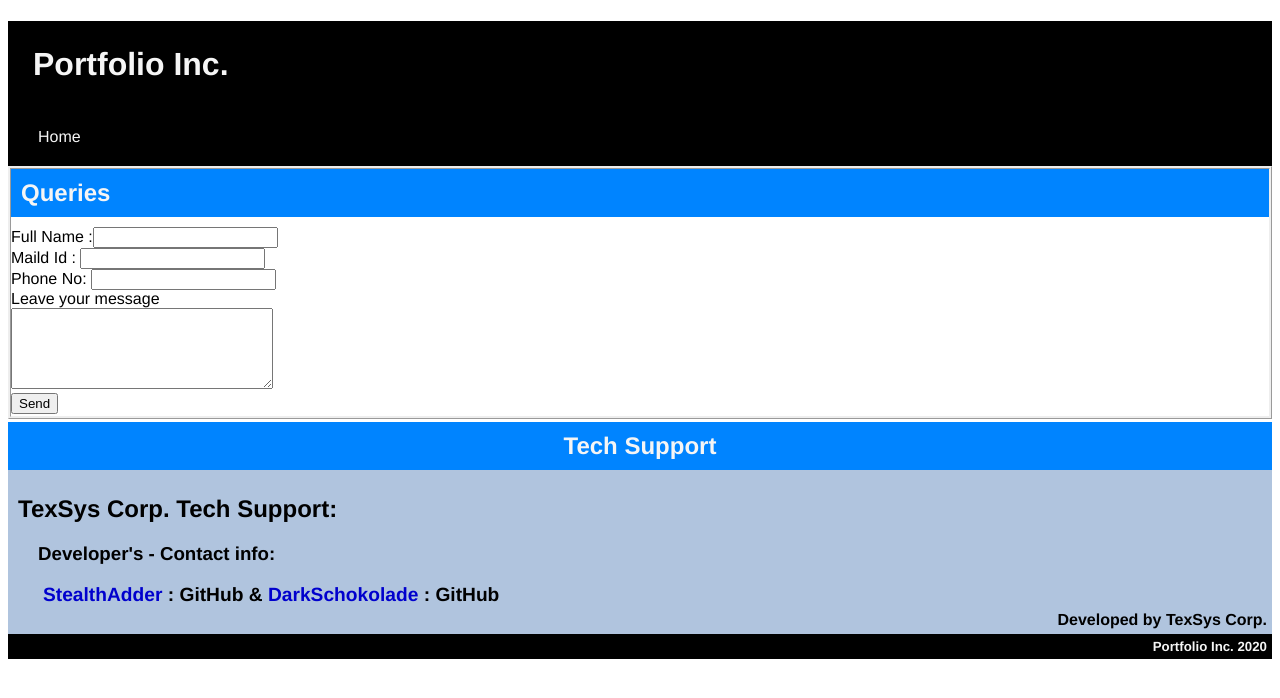
After one commit to StealthAdder/Companies, a PHP site: page /php/site.php in a window 1280 px wide. The commit adds this page. Shown: the top 698 px of the page. Run offline with PHP 8.4, Linux system fonts and the light colour scheme; data that the repository does not hold is empty.

Commit message:
Created Tech Support Page & but need to work on php
Signed-off-by: Hariharan Parthiban <hariharanp2435@gmail.com>

```diff
--- a/css/Elon_CSS/style_ElonMusk.css
+++ b/css/Elon_CSS/style_ElonMusk.css
@@ -34,8 +34,8 @@ body {
 }
 
 img {
-    width: 320px;
-    height: 360px;
+    width: 260px;
+    height: 280px;
     margin-left: 10px;
     border-style: double;
     float: left;
--- /dev/null
+++ b/css/contact_site.css
@@ -0,0 +1,93 @@
+body {
+    font-family: Helvetica;
+}
+
+#dh1 {
+    background-color: black;
+    padding: 20px 10px 20px 10px;
+}
+
+.menu1 {
+    color: whitesmoke;
+    text-decoration: none;
+    padding-right: 50px;
+    padding-left: 20px;
+    align-content: center;
+}
+
+
+#cb {
+    background-color: rgb(0, 132, 255);
+    color: whitesmoke;
+    margin-bottom: 0px;
+    text-align: center;
+    padding: 10px;
+    margin-top: 0px;
+}
+
+#mh1 {
+    background-color: black;
+    color: whitesmoke;
+    padding-left: 10px;
+    padding: 25px;
+    margin-bottom: 0px;
+}
+
+#about_h5 {
+    color: black;
+    text-align: right;
+    margin: 0px;
+    padding: 5px 5px 5px 0px
+}
+
+#cb1 {
+    padding-top: 25px;
+    margin-top: 0px;
+    padding-left: 10px;
+}
+
+#md1 {
+    background-color: lightsteelblue;
+}
+
+#dcih3 {
+    padding-left: 30px;
+}
+
+#devgit {
+    font-size: larger;
+    font-weight: bold;
+    color: mediumblue;
+}
+
+#SAspan {
+    padding-left: 35px;
+}
+
+.adevgit {
+    text-decoration: none;
+    color: black;
+}
+
+#md2 {
+    border-style: ridge;
+    margin-bottom: 3px;
+    padding-bottom: 2px;
+}
+
+#fh5 {
+    background-color: black;
+    color: whitesmoke;
+    padding: 5px 5px 5px 5px;
+    text-align: right;
+    margin-top: 0px;
+}
+
+#gint {
+    text-align: left;
+    margin: 0px;
+    padding: 10px 0px 10px 10px;
+    margin-bottom: 10px;
+    background-color: rgb(0, 132, 255);
+    color: whitesmoke;
+}
--- /dev/null
+++ b/php/site.php
@@ -0,0 +1,45 @@
+<!DOCTYPE html>
+<html lang="en">
+<head>
+    <meta charset="UTF-8">
+    <meta name="viewport" content="width=device-width, initial-scale=1.0">
+    <title>Contact-Us</title>
+    <link rel="stylesheet" href="/css/contact_site.css">
+</head>
+<body>
+    <header>
+        <h1 id="mh1">Portfolio Inc.</h1>
+        <div id="dh1">
+            <span><a href="/index.html" class="menu1">Home</a></span>
+        </div>
+    </header>
+    <main>
+        <div id="md2">
+            <h2 id="gint">Queries</h2>
+            <div id="frm">
+                <form action="<?php echo htmlspecialchars($_SERVER["PHP_SLEF"]);?>" method="post">
+                Full Name :<input type="text" name="flName"><br>
+                Maild Id : <input type="text" name="mail"><br>
+                Phone No: <input type="text" name="phoneNo"><br>
+                <span id="lym">Leave your message</span><br>
+                <textarea name="msg" id="" cols="30" rows="5"></textarea><br>
+                <input type="submit" value="Send" id="submit">
+                </form>
+            </div>
+        </div>
+        <h2 id="cb">Tech Support</h2>
+        <div id="md1">
+            <h2 id="cb1">TexSys Corp. Tech Support:</h2>
+            <h3 id="dcih3">Developer's - Contact info:</h3>
+            <div id="devgit">
+                <span id="SAspan">StealthAdder<a href="https://github.com/StealthAdder" target="_blank" class="adevgit"> : GitHub &</a><span>
+                <span id="DSspan">DarkSchokolade<a href="https://github.com/DarkSchokolade" target="_blank" class="adevgit"> : GitHub</a></span>
+            </div>
+            <h4 id="about_h5">Developed by TexSys Corp.</h4>
+        </div>
+    </main>
+    <footer>
+        <h5 id="fh5">Portfolio Inc. 2020</h3>
+    </footer>
+</body>
+</html>
```
Also changed, not shown: css/style.css (+21 -1 lines), index.html (+14 -7 lines), javascripts/add-content.js (+15 -5 lines).
